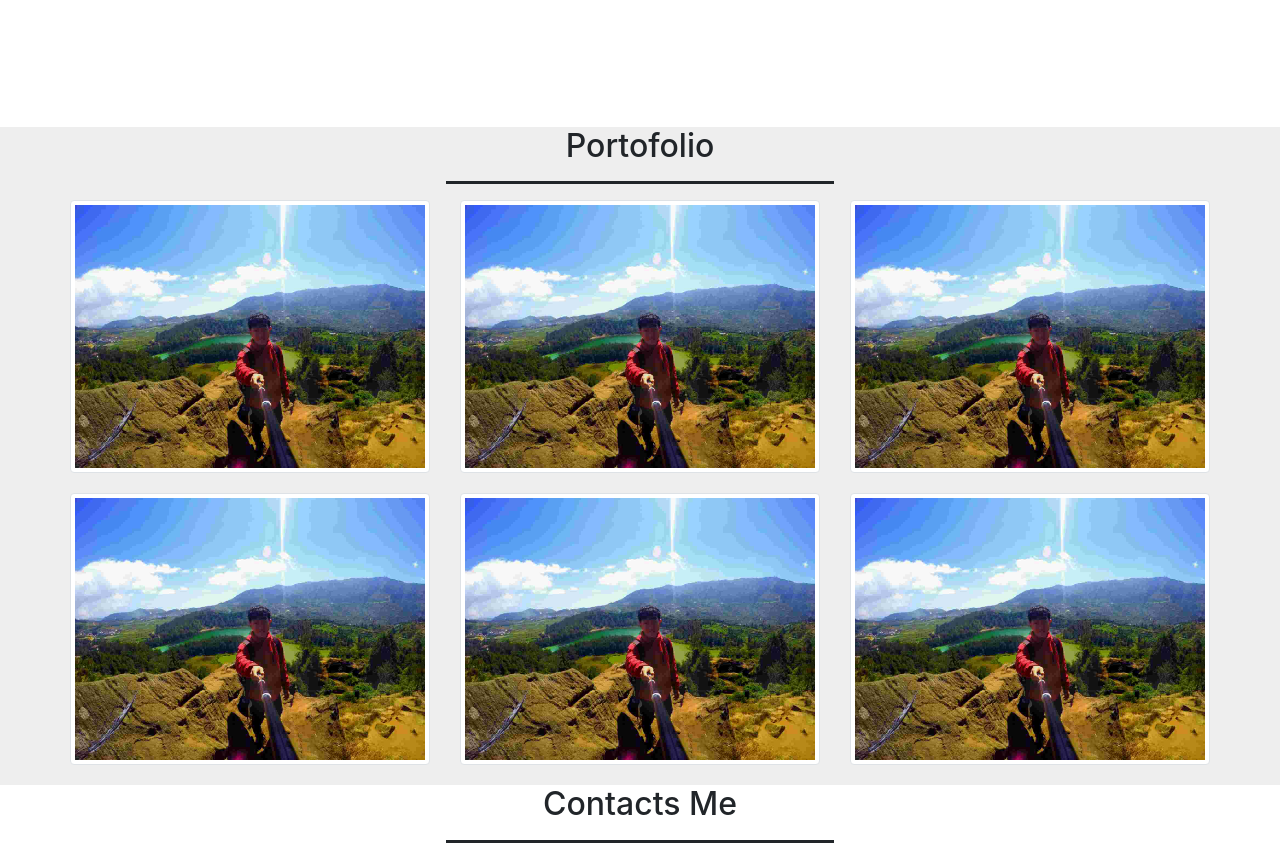
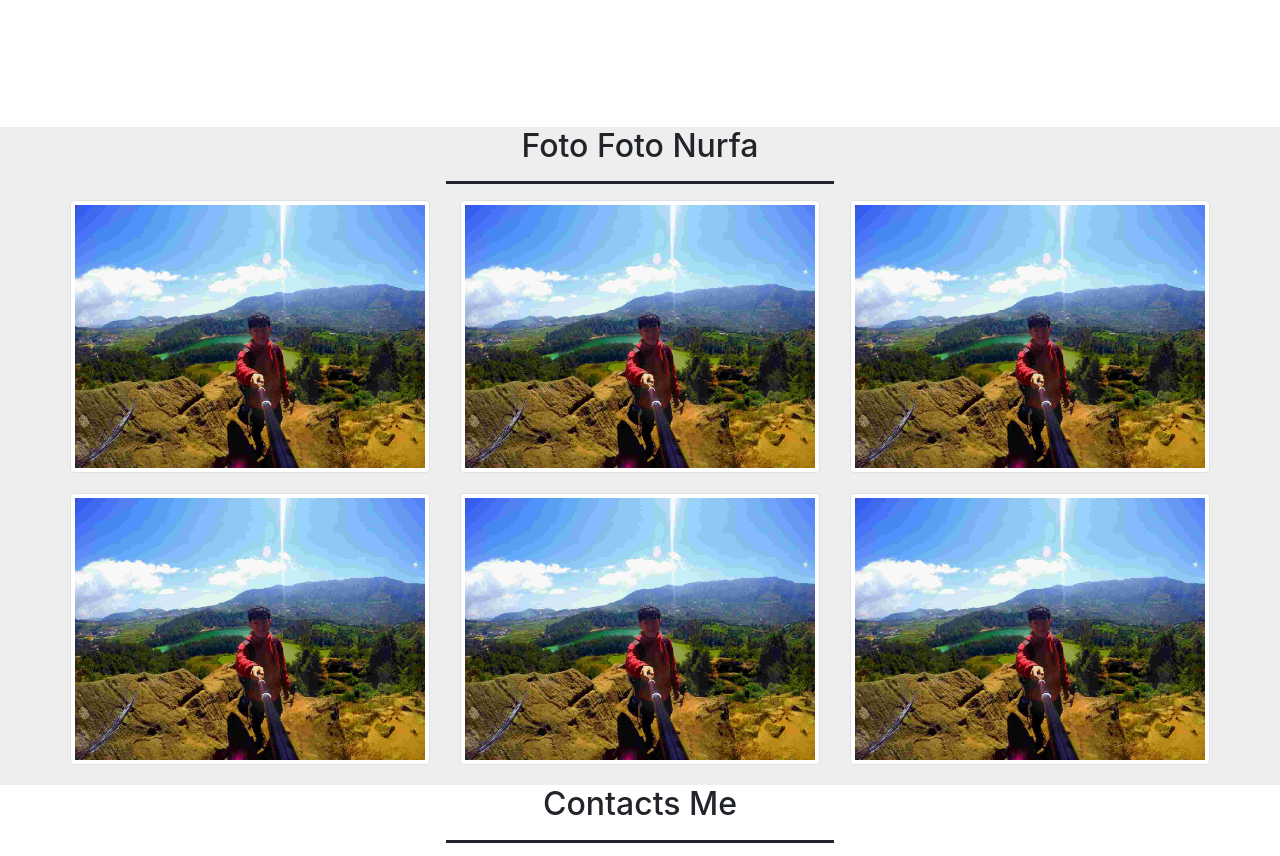
Before and after one commit to nurfamsidiq/nurfams.github.io, a plain HTML site: page index.html in a window 1280 px wide. Shown: the part 780-1636 px from the top of the page. Drawn offline with nearby package versions, Linux system fonts and the light colour scheme.

```diff
--- a/index.html
+++ b/index.html
@@ -50,7 +50,7 @@
       <div class="container">
         <div class="row">
           <div class="col-sm-12 text-center">
-            <h2>Portofolio</h2>
+            <h2>Foto Foto Nurfa</h2>
             <hr>
           </div>
           <div class="row">
```
